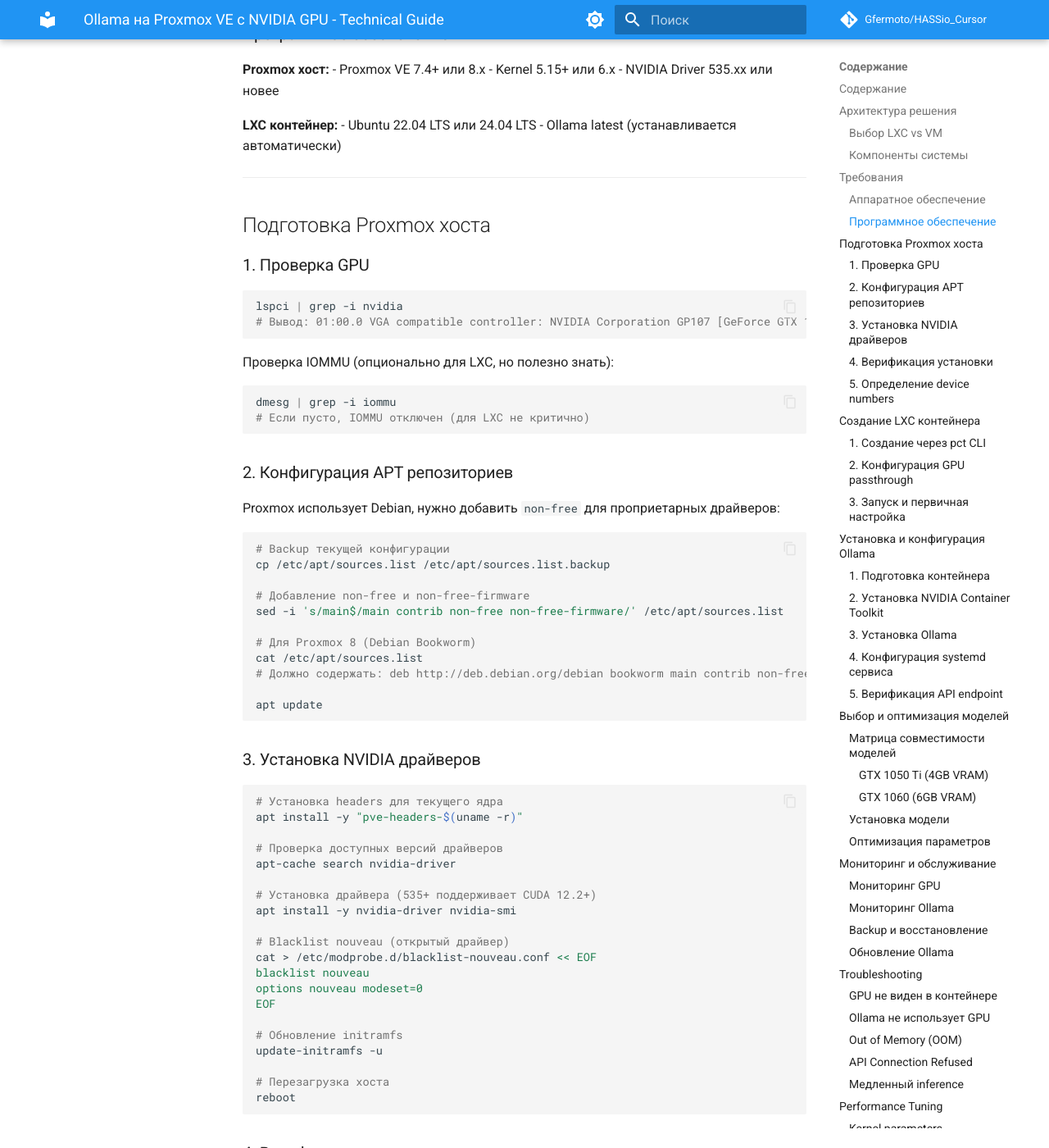
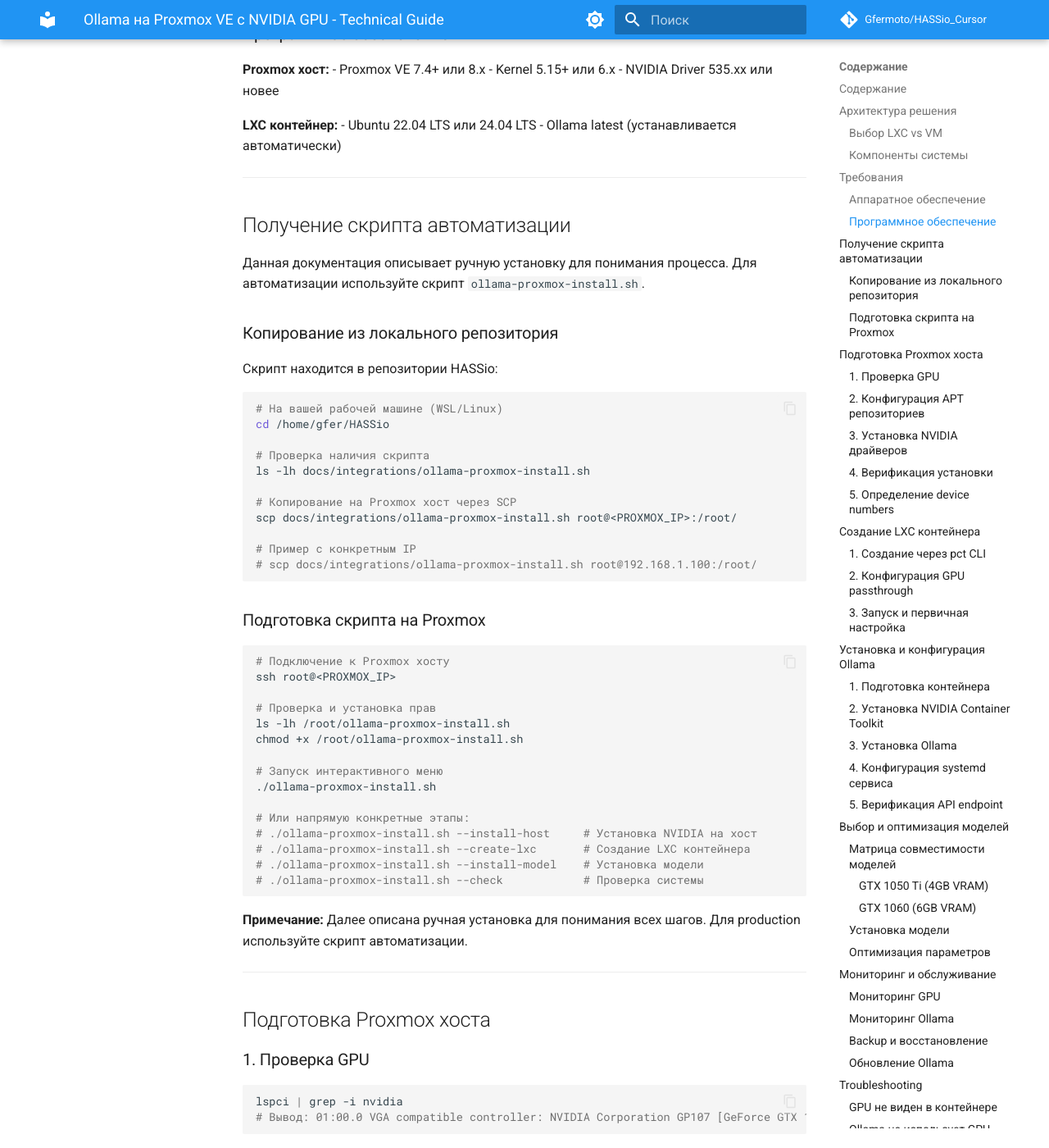
Before and after one commit to Gfermoto/HASSio_Cursor, an MkDocs documentation site: the page built from docs/integrations/OLLAMA-PROXMOX-SETUP.md, in a window 1280 px wide and 1400 px high, scrolled down 1905 px. Shown: the whole window at 82% size. Built offline with MkDocs 1.6.1 and Material for MkDocs 9.7.7, drawn with Linux system fonts in a browser that asks for light colours; comment, search, counter and statistics services are not loaded.

Commit message:
docs: Add clear instructions for copying script from local repo to Proxmox
IMPROVEMENTS:
- OLLAMA-QUICKSTART.md: Added detailed SCP instructions with example IP
- OLLAMA-PROXMOX-SETUP.md: Added new section 'Получение скрипта автоматизации'
- Both files now clearly show the script location in local repo
- Added verification step (ls -lh) before chmod
- Included both interactive and CLI usage examples

FIXED:
User feedback: 'не вижу команды как скопировать скрипт из моего репозитария на Proxmox'

Now clearly documented:
1. Local repo path: /home/gfer/HASSio/docs/integrations/ollama-proxmox-install.sh
2. SCP command with placeholder and example IP
3. Verification and chmod on Proxmox host

````diff
--- a/docs/integrations/OLLAMA-PROXMOX-SETUP.md
+++ b/docs/integrations/OLLAMA-PROXMOX-SETUP.md
@@ -93,6 +93,52 @@
 **LXC контейнер:**
 - Ubuntu 22.04 LTS или 24.04 LTS
 - Ollama latest (устанавливается автоматически)
+
+---
+
+## Получение скрипта автоматизации
+
+Данная документация описывает ручную установку для понимания процесса. Для автоматизации используйте скрипт `ollama-proxmox-install.sh`.
+
+### Копирование из локального репозитория
+
+Скрипт находится в репозитории HASSio:
+
+```bash
+# На вашей рабочей машине (WSL/Linux)
+cd /home/gfer/HASSio
+
+# Проверка наличия скрипта
+ls -lh docs/integrations/ollama-proxmox-install.sh
+
+# Копирование на Proxmox хост через SCP
+scp docs/integrations/ollama-proxmox-install.sh root@<PROXMOX_IP>:/root/
+
+# Пример с конкретным IP
+# scp docs/integrations/ollama-proxmox-install.sh root@192.168.1.100:/root/
+```
+
+### Подготовка скрипта на Proxmox
+
+```bash
+# Подключение к Proxmox хосту
+ssh root@<PROXMOX_IP>
+
+# Проверка и установка прав
+ls -lh /root/ollama-proxmox-install.sh
+chmod +x /root/ollama-proxmox-install.sh
+
+# Запуск интерактивного меню
+./ollama-proxmox-install.sh
+
+# Или напрямую конкретные этапы:
+# ./ollama-proxmox-install.sh --install-host     # Установка NVIDIA на хост
+# ./ollama-proxmox-install.sh --create-lxc       # Создание LXC контейнера
+# ./ollama-proxmox-install.sh --install-model    # Установка модели
+# ./ollama-proxmox-install.sh --check            # Проверка системы
+```
+
+**Примечание:** Далее описана ручная установка для понимания всех шагов. Для production используйте скрипт автоматизации.
 
 ---
 
````
Also changed, not shown: docs/integrations/OLLAMA-QUICKSTART.md (+17 -5 lines).
